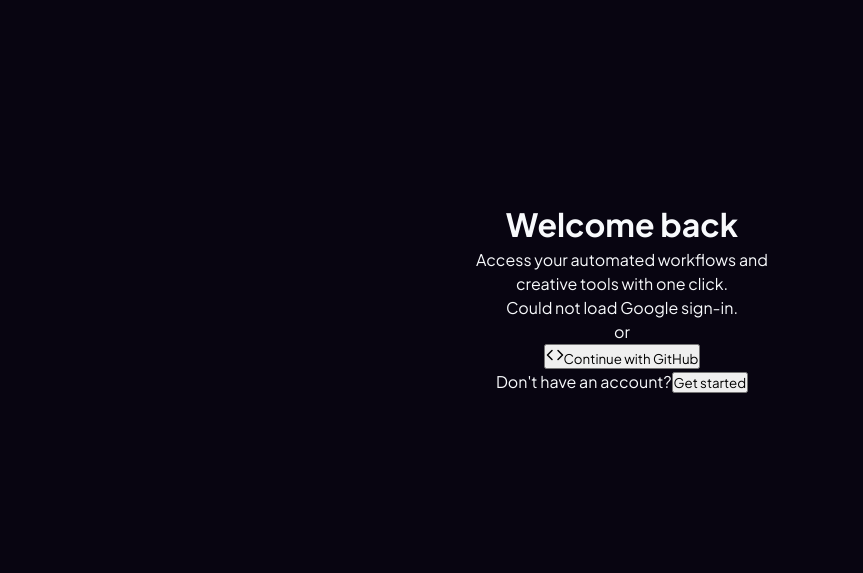
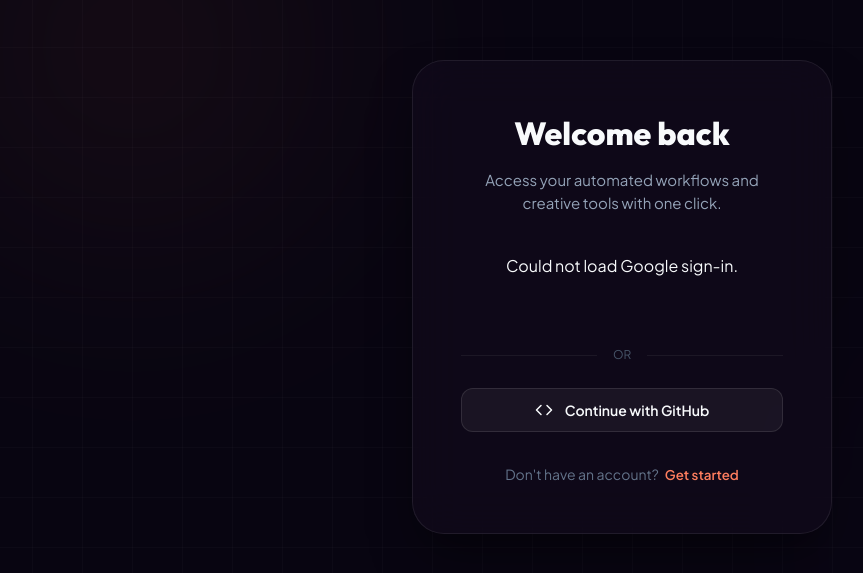
Before and after one commit to Indrajit-suzzi/flowforge, a React (Vite) app in the folder frontend/: page /sign-in in a window 1280 px wide. Shown: the part 103-676 px from the top of the page, without its empty margins (18-881 px from the left). Built offline with nearby package versions, Linux system fonts and the light colour scheme; no server answers.

Commit message:
style(auth): implement Immersive Glow visuals and glassmorphism

```diff
--- a/frontend/src/pages/AuthPage.css
+++ b/frontend/src/pages/AuthPage.css
@@ -9,6 +9,38 @@
   overflow: hidden;
 }
 
+.auth-grid-bg {
+  position: absolute;
+  inset: 0;
+  background-image:
+    linear-gradient(rgba(255, 255, 255, 0.02) 1px, transparent 1px),
+    linear-gradient(90deg, rgba(255, 255, 255, 0.02) 1px, transparent 1px);
+  background-size: 50px 50px;
+  z-index: 1;
+}
+
+.auth-blob {
+  position: absolute;
+  width: 600px;
+  height: 600px;
+  border-radius: 50%;
+  filter: blur(120px);
+  z-index: 2;
+  opacity: 0.6;
+}
+
+.auth-blob-peach {
+  background: radial-gradient(circle, rgba(255, 126, 95, 0.15) 0%, transparent 70%);
+  top: -150px;
+  left: -150px;
+}
+
+.auth-blob-purple {
+  background: radial-gradient(circle, rgba(139, 92, 246, 0.12) 0%, transparent 70%);
+  bottom: -150px;
+  right: -150px;
+}
+
 .auth-card {
   position: relative;
   z-index: 10;
@@ -16,4 +48,80 @@
   max-width: 420px;
   padding: 48px;
   text-align: center;
+  background: rgba(18, 11, 28, 0.7);
+  backdrop-filter: blur(24px);
+  -webkit-backdrop-filter: blur(24px);
+  border: 1px solid rgba(255, 255, 255, 0.08);
+  border-radius: 32px;
+  box-shadow: 0 25px 50px -12px rgba(0, 0, 0, 0.5);
 }
+
+.auth-card h1 {
+  font-family: 'Outfit', sans-serif;
+  font-size: 32px;
+  font-weight: 800;
+  color: #f8fafc;
+  margin-bottom: 12px;
+}
+
+.auth-subtitle {
+  color: #94a3b8;
+  font-size: 15px;
+  margin-bottom: 40px;
+}
+
+.google-btn-wrapper {
+  display: flex;
+  justify-content: center;
+  min-height: 44px;
+  margin-bottom: 16px;
+}
+
+.github-btn {
+  display: flex;
+  align-items: center;
+  justify-content: center;
+  gap: 12px;
+  width: 100%;
+  padding: 12px;
+  background: rgba(255, 255, 255, 0.05);
+  border: 1px solid rgba(255, 255, 255, 0.1);
+  border-radius: 12px;
+  color: #f8fafc;
+  font-weight: 600;
+  font-size: 14px;
+  cursor: pointer;
+  transition: all 0.2s ease;
+}
+
+.auth-divider {
+  display: flex;
+  align-items: center;
+  gap: 16px;
+  margin: 24px 0;
+  color: #475569;
+  font-size: 12px;
+  text-transform: uppercase;
+}
+
+.auth-divider::before, .auth-divider::after {
+  content: '';
+  flex: 1;
+  height: 1px;
+  background: rgba(255, 255, 255, 0.06);
+}
+
+.auth-footer {
+  margin-top: 32px;
+  font-size: 14px;
+  color: #64748b;
+}
+
+.auth-footer button {
+  background: none;
+  border: none;
+  color: #ff7e5f;
+  font-weight: 600;
+  cursor: pointer;
+  margin-left: 6px;
+}
```
